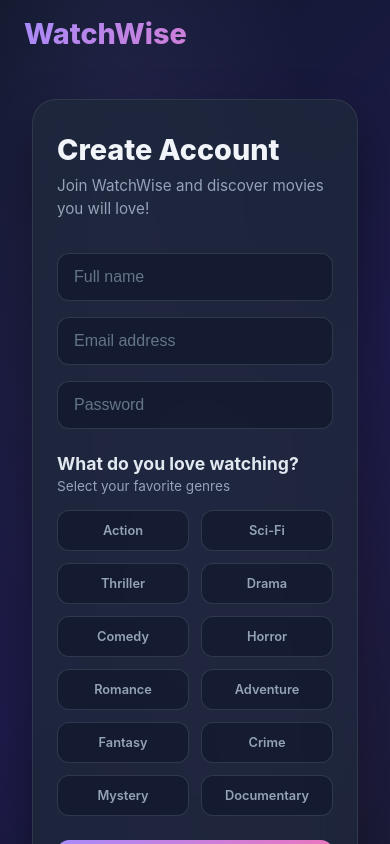
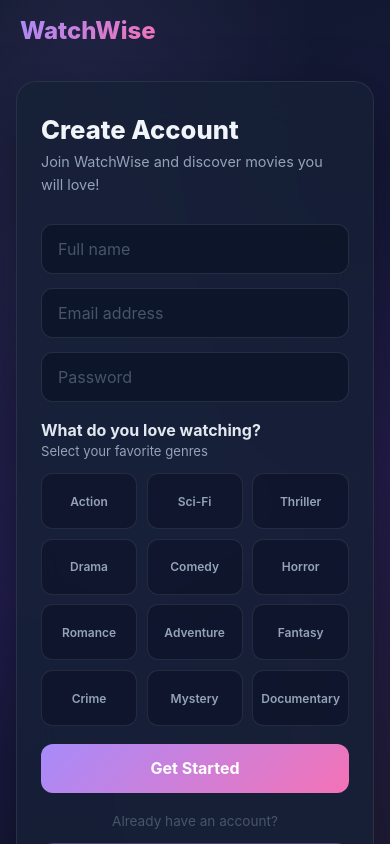
Before and after one commit to Mohamed-Ali-4/movie-recommendation-nextjs, a Next.js app: page /auth/signup in a window 390 px wide. Shown: the top 844 px of the page. Built offline with nearby package versions, Linux system fonts and the light colour scheme; no server answers.

Commit message:
Mobile-first rewrite of Auth.css with proper touch targets and layout

```diff
--- a/src/styles/Auth.css
+++ b/src/styles/Auth.css
@@ -1,174 +1,203 @@
+/* =====================
+   AUTH PAGE BASE
+   ===================== */
 .auth-page {
   min-height: 100vh;
+  min-height: 100dvh;
   display: flex;
   flex-direction: column;
+  background: linear-gradient(160deg, #0f172a 0%, #1e1b4b 55%, #0f172a 100%);
   position: relative;
-  background: linear-gradient(135deg, #0f172a 0%, #1e1b4b 50%, #0f172a 100%);
+  overflow-x: hidden;
 }
 
 .auth-bg-overlay {
   position: absolute;
   inset: 0;
-  background: radial-gradient(ellipse at 30% 20%, rgba(167, 139, 250, 0.1) 0%, transparent 50%),
-    radial-gradient(ellipse at 70% 80%, rgba(244, 114, 182, 0.08) 0%, transparent 50%);
   pointer-events: none;
+  background:
+    radial-gradient(ellipse at 20% 20%, rgba(167, 139, 250, 0.12) 0%, transparent 55%),
+    radial-gradient(ellipse at 80% 85%, rgba(244, 114, 182, 0.09) 0%, transparent 55%);
 }
 
+/* =====================
+   AUTH NAVBAR
+   ===================== */
 .auth-navbar {
-  padding: 1.5rem 3rem;
+  padding: 1rem 1.25rem;
   z-index: 10;
+  display: flex;
+  align-items: center;
+  justify-content: space-between;
 }
 
 .auth-logo {
-  font-size: 1.8rem;
+  font-size: 1.5rem;
   font-weight: 800;
   background: linear-gradient(135deg, #a78bfa 0%, #f472b6 100%);
   -webkit-background-clip: text;
   -webkit-text-fill-color: transparent;
   background-clip: text;
+  text-decoration: none;
+  display: inline-block;
 }
 
+/* =====================
+   AUTH FORM AREA
+   ===================== */
 .auth-wrapper {
   flex: 1;
   display: flex;
   align-items: center;
   justify-content: center;
-  padding: 2rem;
+  padding: 1.25rem 1rem 2rem;
   z-index: 10;
 }
 
 .auth-box {
-  background: rgba(30, 41, 59, 0.8);
-  border: 1px solid rgba(203, 213, 225, 0.1);
-  border-radius: 1.5rem;
-  padding: 3rem;
+  background: rgba(22, 32, 54, 0.85);
+  border: 1px solid rgba(255, 255, 255, 0.08);
+  border-radius: 1.25rem;
+  padding: 2rem 1.5rem;
   width: 100%;
-  max-width: 440px;
+  max-width: 420px;
   backdrop-filter: blur(20px);
-  box-shadow: 0 25px 50px rgba(0, 0, 0, 0.4);
+  -webkit-backdrop-filter: blur(20px);
+  box-shadow: 0 24px 64px rgba(0, 0, 0, 0.45);
 }
 
-.auth-box-wide {
-  max-width: 600px;
-}
+.auth-box-wide { max-width: 560px; }
 
 .auth-box h2 {
   color: #f1f5f9;
-  font-size: 1.8rem;
+  font-size: 1.6rem;
   font-weight: 800;
-  margin-bottom: 0.5rem;
+  margin-bottom: 0.4rem;
 }
 
 .auth-subtitle {
   color: #94a3b8;
-  font-size: 0.95rem;
-  margin-bottom: 2rem;
-  line-height: 1.5;
+  font-size: 0.9rem;
+  margin-bottom: 1.75rem;
+  line-height: 1.55;
 }
 
+/* =====================
+   ERRORS
+   ===================== */
 .error-box {
-  background: rgba(239, 68, 68, 0.15);
-  border: 1px solid rgba(239, 68, 68, 0.3);
+  background: rgba(239, 68, 68, 0.12);
+  border: 1px solid rgba(239, 68, 68, 0.28);
   color: #fca5a5;
   padding: 0.75rem 1rem;
-  border-radius: 0.75rem;
-  margin-bottom: 1.5rem;
-  font-size: 0.9rem;
+  border-radius: 0.7rem;
+  margin-bottom: 1.25rem;
+  font-size: 0.88rem;
 }
 
+/* =====================
+   FORM INPUTS
+   ===================== */
 .auth-form {
   display: flex;
   flex-direction: column;
-  gap: 1rem;
+  gap: 0.875rem;
 }
 
 .input-group input {
   width: 100%;
   padding: 0.875rem 1rem;
-  background: rgba(15, 23, 42, 0.6);
-  border: 1px solid rgba(203, 213, 225, 0.15);
+  background: rgba(10, 18, 38, 0.7);
+  border: 1px solid rgba(255, 255, 255, 0.1);
   border-radius: 0.75rem;
   color: #f1f5f9;
   font-size: 1rem;
+  font-family: inherit;
   outline: none;
-  transition: border-color 200ms;
+  transition: border-color 200ms, box-shadow 200ms;
+  -webkit-appearance: none;
 }
 
 .input-group input:focus {
   border-color: #a78bfa;
-  box-shadow: 0 0 0 3px rgba(167, 139, 250, 0.1);
+  box-shadow: 0 0 0 3px rgba(167, 139, 250, 0.12);
 }
 
-.input-group input::placeholder {
-  color: #64748b;
-}
+.input-group input::placeholder { color: #475569; }
 
+/* =====================
+   BUTTONS
+   ===================== */
 .auth-btn {
   width: 100%;
-  padding: 0.875rem;
+  padding: 0.9rem;
   background: linear-gradient(135deg, #a78bfa 0%, #f472b6 100%);
   border: none;
   border-radius: 0.75rem;
-  color: white;
+  color: #fff;
   font-size: 1rem;
   font-weight: 700;
+  font-family: inherit;
   cursor: pointer;
-  transition: all 200ms;
-  margin-top: 0.5rem;
+  transition: opacity 180ms, transform 180ms, box-shadow 180ms;
+  margin-top: 0.25rem;
+  min-height: 48px;
 }
 
 .auth-btn:hover {
   opacity: 0.9;
   transform: translateY(-1px);
-  box-shadow: 0 10px 25px rgba(167, 139, 250, 0.3);
+  box-shadow: 0 8px 24px rgba(167, 139, 250, 0.3);
 }
 
-.auth-btn:disabled {
-  opacity: 0.6;
-  cursor: not-allowed;
-}
+.auth-btn:active { transform: translateY(0); }
+.auth-btn:disabled { opacity: 0.55; cursor: not-allowed; transform: none; }
 
 .btn-loading {
-  display: flex;
+  display: inline-flex;
   align-items: center;
   justify-content: center;
   gap: 0.5rem;
 }
 
 .spinner {
-  width: 20px;
-  height: 20px;
-  border: 2px solid rgba(255, 255, 255, 0.3);
-  border-top-color: white;
+  width: 18px;
+  height: 18px;
+  border: 2px solid rgba(255,255,255,0.3);
+  border-top-color: #fff;
   border-radius: 50%;
   animation: spin 0.6s linear infinite;
 }
 
-@keyframes spin {
-  to { transform: rotate(360deg); }
-}
+@keyframes spin { to { transform: rotate(360deg); } }
 
+/* =====================
+   DIVIDER + SECONDARY
+   ===================== */
 .auth-divider {
   text-align: center;
-  margin: 1.5rem 0;
-  color: #64748b;
-  font-size: 0.9rem;
+  margin: 1.25rem 0 0.875rem;
+  color: #475569;
+  font-size: 0.85rem;
 }
 
 .auth-secondary-btn {
-  display: block;
-  text-align: center;
+  display: flex;
+  align-items: center;
+  justify-content: center;
   width: 100%;
-  padding: 0.75rem;
+  padding: 0.8rem;
   background: transparent;
-  border: 1px solid rgba(167, 139, 250, 0.4);
+  border: 1px solid rgba(167, 139, 250, 0.35);
   border-radius: 0.75rem;
   color: #a78bfa;
   font-size: 0.95rem;
   font-weight: 600;
+  font-family: inherit;
   cursor: pointer;
-  transition: all 200ms;
+  transition: background 180ms, border-color 180ms;
   text-decoration: none;
+  min-height: 46px;
 }
 
 .auth-secondary-btn:hover {
@@ -179,46 +208,50 @@
 .auth-terms {
   text-align: center;
   color: #475569;
-  font-size: 0.8rem;
-  margin-top: 1.5rem;
-  line-height: 1.5;
+  font-size: 0.75rem;
+  margin-top: 1.25rem;
+  line-height: 1.55;
 }
 
-.preferences-section {
-  margin-top: 0.5rem;
-}
+/* =====================
+   GENRE PREFERENCES
+   ===================== */
+.preferences-section { margin-top: 0.25rem; }
 
 .preferences-title {
   color: #e2e8f0;
   font-weight: 700;
-  font-size: 1.1rem;
-  margin-bottom: 0.25rem;
+  font-size: 1rem;
+  margin-bottom: 0.2rem;
 }
 
 .preferences-subtitle {
   color: #94a3b8;
-  font-size: 0.85rem;
-  margin-bottom: 1rem;
+  font-size: 0.82rem;
+  margin-bottom: 0.875rem;
 }
 
 .genre-grid {
   display: grid;
   grid-template-columns: repeat(3, 1fr);
-  gap: 0.75rem;
+  gap: 0.6rem;
 }
 
 .genre-btn {
-  padding: 0.75rem;
-  background: rgba(15, 23, 42, 0.6);
-  border: 1px solid rgba(203, 213, 225, 0.15);
-  border-radius: 0.75rem;
+  padding: 0.7rem 0.5rem;
+  background: rgba(10, 18, 38, 0.6);
+  border: 1px solid rgba(255,255,255,0.09);
+  border-radius: 0.7rem;
   color: #94a3b8;
   cursor: pointer;
-  transition: all 200ms;
+  font-family: inherit;
+  transition: all 180ms;
   display: flex;
   flex-direction: column;
   align-items: center;
-  gap: 0.25rem;
+  gap: 0.2rem;
+  min-height: 56px;
+  justify-content: center;
 }
 
 .genre-btn:hover {
@@ -232,22 +265,20 @@
   color: #a78bfa;
 }
 
-.genre-emoji {
-  font-size: 1.2rem;
+.genre-emoji { font-size: 1.1rem; }
+.genre-name { font-size: 0.75rem; font-weight: 600; }
+.genre-check { color: #a78bfa; font-weight: 700; }
+
+/* =====================
+   RESPONSIVE
+   ===================== */
+@media (min-width: 480px) {
+  .auth-box { padding: 2.5rem 2rem; }
 }
 
-.genre-name {
-  font-size: 0.8rem;
-  font-weight: 600;
+@media (min-width: 768px) {
+  .auth-navbar { padding: 1.5rem 2.5rem; }
+  .auth-logo { font-size: 1.8rem; }
+  .auth-box h2 { font-size: 1.8rem; }
+  .genre-grid { grid-template-columns: repeat(4, 1fr); }
 }
-
-.genre-check {
-  color: #a78bfa;
-  font-weight: 700;
-}
-
-@media (max-width: 768px) {
-  .auth-navbar { padding: 1rem 1.5rem; }
-  .auth-box { padding: 2rem 1.5rem; }
-  .genre-grid { grid-template-columns: repeat(2, 1fr); }
-}
```
